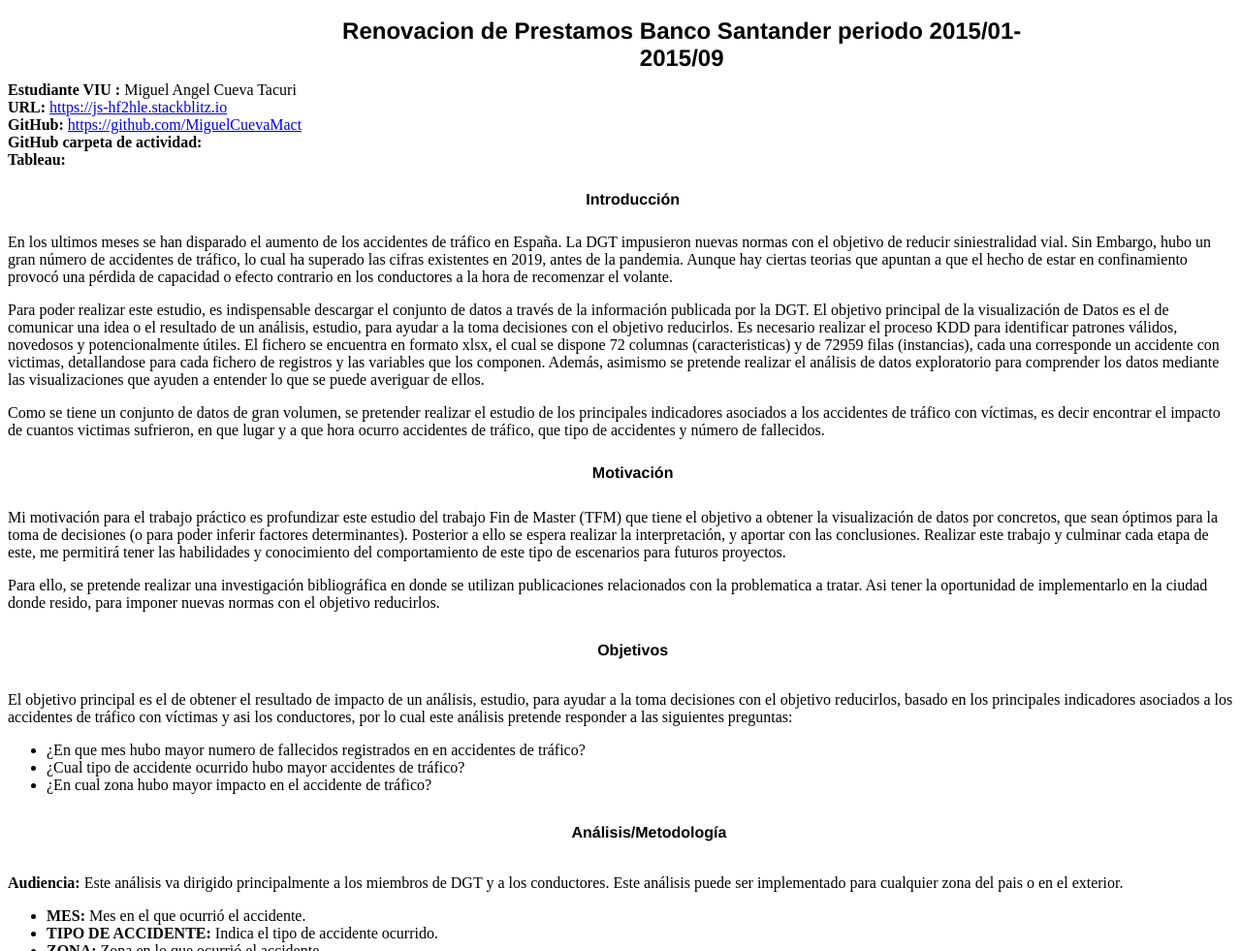
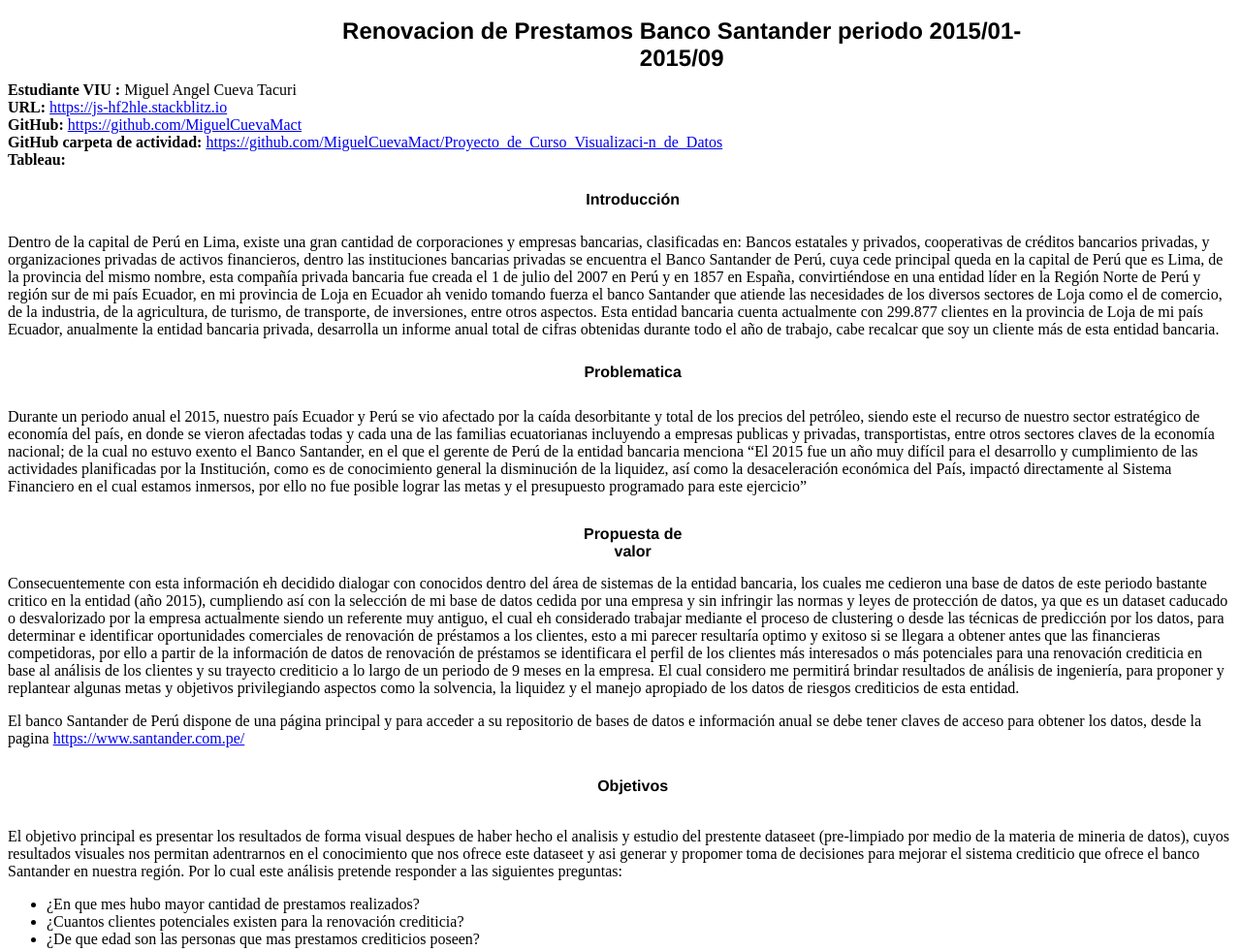
Before and after one commit to MiguelCuevaMact/Proyecto_de_Curso_Visualizaci-n_de_Datos, a website: page index.html in a window 1280 px wide. Shown: the top 981 px of the page at 97% size. Drawn offline with Linux system fonts and the light colour scheme.

Commit message:
1 file modified

```diff
--- a/index.html
+++ b/index.html
@@ -98,42 +98,51 @@
 href="https://github.com/MiguelCuevaMact"> https://github.com/MiguelCuevaMact </a><br>
 
 
-<b>GitHub carpeta de actividad:</b> <a href=  "  "
-> </a> <br>
+<b>GitHub carpeta de actividad:</b> <a href=  " https://github.com/MiguelCuevaMact/Proyecto_de_Curso_Visualizaci-n_de_Datos "
+>https://github.com/MiguelCuevaMact/Proyecto_de_Curso_Visualizaci-n_de_Datos </a> <br>
 
 
 
 <b>Tableau:</b> <a
 href=""></a><br>
 
+
 <h2>Introducción</h2>
-<div>En los ultimos meses se han disparado el aumento de los accidentes de tráfico en España. La DGT impusieron nuevas normas con el objetivo de reducir siniestralidad vial. Sin Embargo, hubo un gran número de accidentes de tráfico, lo cual ha superado las cifras existentes en 2019, antes de la pandemia. Aunque hay ciertas teorias que apuntan a que el hecho de estar en confinamiento provocó una pérdida de capacidad o efecto contrario en los conductores a la hora de recomenzar el volante.
+<div>
+
+Dentro de la capital de Perú en Lima, existe una gran cantidad de corporaciones y empresas bancarias, clasificadas en: Bancos estatales y privados, cooperativas de créditos bancarios privadas, y organizaciones privadas de activos financieros, dentro las instituciones bancarias privadas se encuentra el Banco Santander de Perú, cuya cede principal queda en la capital de Perú que es Lima, de la provincia del mismo nombre, esta compañía privada bancaria fue creada el 1 de julio del 2007 en Perú y en 1857 en España, convirtiéndose en una entidad líder en la Región Norte de Perú y región sur de mi país Ecuador, en mi provincia de Loja en Ecuador ah venido tomando fuerza el banco Santander que atiende las necesidades de los diversos sectores de Loja como el de comercio, de la industria, de la agricultura, de turismo, de transporte, de inversiones, entre otros aspectos. Esta entidad bancaria cuenta actualmente con 299.877 clientes en la provincia de Loja de mi país Ecuador, anualmente la entidad bancaria privada, desarrolla un informe anual total de cifras obtenidas durante todo el año de trabajo, cabe recalcar que soy un cliente más de esta entidad bancaria.
+
 <p> </p>
-Para poder realizar este estudio, es indispensable descargar el conjunto de datos a través de la información publicada por la DGT. El objetivo principal de la visualización de Datos es el de comunicar una idea o el resultado de un análisis, estudio, para ayudar a la toma decisiones con el objetivo reducirlos.
-Es necesario realizar el proceso KDD para identificar patrones válidos, novedosos y potencionalmente útiles. El fichero se encuentra en formato xlsx, el cual se dispone 72 columnas (caracteristicas) y de 72959 filas (instancias), cada una corresponde un accidente con victimas, detallandose para cada fichero de registros y las variables que los componen. Además, asimismo se pretende realizar el análisis de datos exploratorio para comprender los datos mediante las visualizaciones que ayuden a entender lo que se puede averiguar de ellos.
+<h3>Problematica</h3>
+Durante un periodo anual el 2015, nuestro país Ecuador y Perú se vio afectado por la caída desorbitante y total de los precios del petróleo, siendo este el recurso de nuestro sector estratégico de economía del país, en donde se vieron afectadas todas y cada una de las familias ecuatorianas incluyendo a empresas publicas y privadas, transportistas, entre otros sectores claves de la economía nacional; de la cual no estuvo exento el Banco Santander, en el que el gerente de Perú de la entidad bancaria menciona “El 2015 fue un año muy difícil para el desarrollo y cumplimiento de las actividades planificadas por la Institución, como es de conocimiento general la disminución de la liquidez, así como la desaceleración económica del País, impactó directamente al Sistema Financiero en el cual estamos inmersos, por ello no fue posible lograr las metas y el presupuesto programado para este ejercicio”
+
 <p> </p>
-Como se tiene un conjunto de datos de gran volumen, se pretender realizar el estudio de los principales indicadores asociados a los accidentes de tráfico con víctimas, es decir encontrar el impacto de cuantos victimas sufrieron, en que lugar y a que hora ocurro accidentes de tráfico, que tipo de accidentes y número de fallecidos.
+<h4>Propuesta de valor</h4>
+<div>
+
+Consecuentemente con esta información eh decidido dialogar con conocidos dentro del
+área de sistemas de la entidad bancaria, los cuales me cedieron una base de datos de este periodo bastante critico en la entidad (año 2015), cumpliendo así con la selección de mi base de datos cedida por una empresa y sin infringir las normas y leyes de protección de datos, ya que es un dataset caducado o desvalorizado por la empresa actualmente siendo un referente muy antiguo, el cual eh considerado trabajar mediante el proceso de clustering o desde las técnicas de predicción por los datos, para determinar e identificar oportunidades comerciales de renovación de préstamos a los clientes, esto a mi parecer resultaría optimo y exitoso si se llegara a obtener antes que las financieras competidoras, por ello a partir de la información de datos de renovación de préstamos se identificara el perfil de los clientes más interesados o más potenciales para una renovación crediticia en base al análisis de los clientes y su trayecto crediticio a lo largo de un periodo de 9 meses en la empresa. El cual considero me permitirá brindar resultados de análisis de ingeniería, para proponer y replantear algunas metas y objetivos privilegiando aspectos como la solvencia, la liquidez y el manejo apropiado de los datos de riesgos crediticios de esta entidad.
+
+<p> </p>
+
+El banco Santander de Perú dispone de una página principal y para acceder a su
+repositorio de bases de datos e información anual se debe tener claves de acceso para obtener los datos, desde la pagina <a href=  "https://www.santander.com.pe/"
+>https://www.santander.com.pe/ </a> <br>
 
 
-</div>
 <p> </p>
-
-<h3>Motivación</h3>
-<div>Mi motivación para el trabajo práctico es profundizar este estudio del trabajo Fin de Master (TFM) que tiene el objetivo a obtener la visualización de datos por concretos, que sean óptimos para la toma de decisiones (o para poder inferir factores determinantes). Posterior a ello se espera realizar la interpretación, y aportar con las conclusiones. Realizar este trabajo y culminar cada etapa de este, me permitirá tener las habilidades y conocimiento del comportamiento de este tipo de escenarios para futuros proyectos.
-<p> </p>
-Para ello, se pretende realizar una investigación bibliográfica en donde se utilizan publicaciones relacionados con la problematica a tratar.  Asi tener la oportunidad de implementarlo en la ciudad donde resido, para imponer nuevas normas con el objetivo reducirlos.
-
-
 
 </div>
 <h4>Objetivos</h4>
 <div>
-El objetivo principal es el de obtener el resultado de impacto de un análisis, estudio, para ayudar a la toma decisiones con el objetivo reducirlos, basado en los principales indicadores asociados a los accidentes de tráfico con víctimas y asi los conductores, por lo cual este análisis pretende responder a las siguientes preguntas:
+El objetivo principal es presentar los resultados de forma visual despues de haber hecho el analisis y estudio del prestente dataseet (pre-limpiado por medio de la materia de mineria de datos), cuyos resultados visuales nos permitan adentrarnos en el conocimiento que nos ofrece este dataseet y asi generar y propomer toma de decisiones para mejorar el sistema crediticio que ofrece el banco Santander en nuestra región.
+
+Por lo cual este análisis pretende responder a las siguientes preguntas:
 
 <ul>
-<li>¿En que mes hubo mayor numero de fallecidos registrados en en accidentes de tráfico?</li>
-<li>¿Cual tipo de accidente ocurrido hubo mayor accidentes de tráfico?</li>
-<li>¿En cual zona hubo mayor impacto en el accidente de tráfico?</li>
+<li>¿En que mes hubo mayor cantidad de prestamos realizados?</li>
+<li>¿Cuantos clientes potenciales existen para la renovación crediticia?</li>
+<li>¿De que edad son las personas que mas prestamos crediticios poseen?</li>
 </ul>
 
 </div>
```
